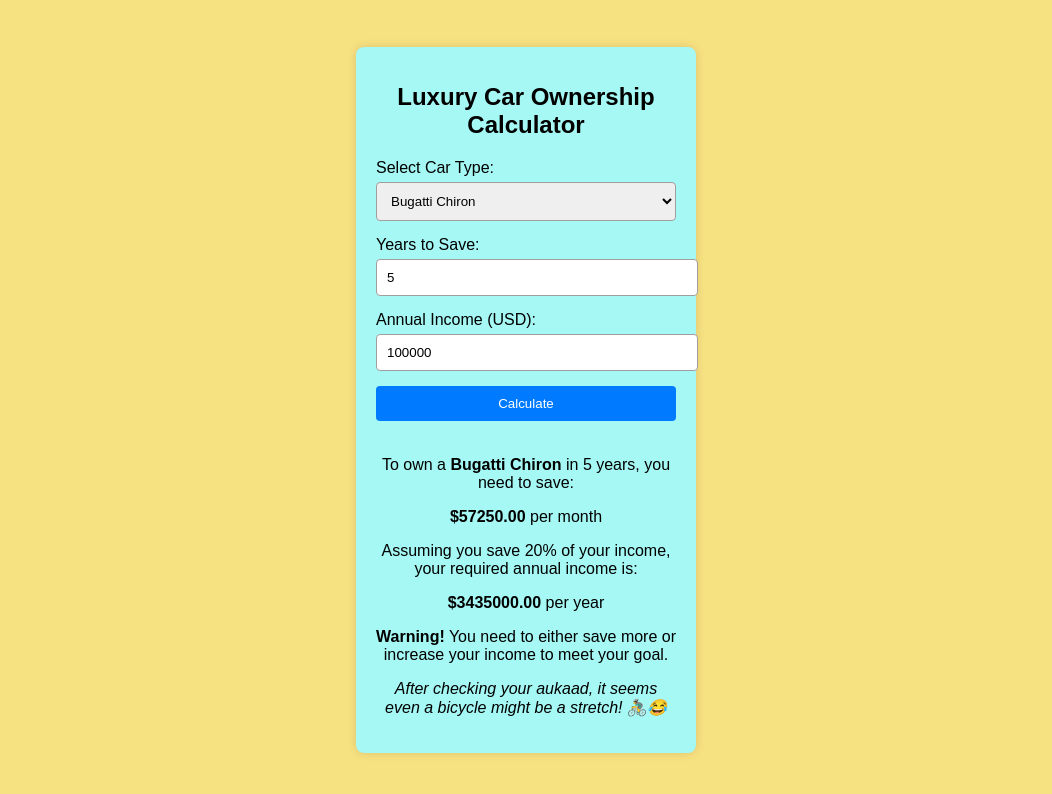
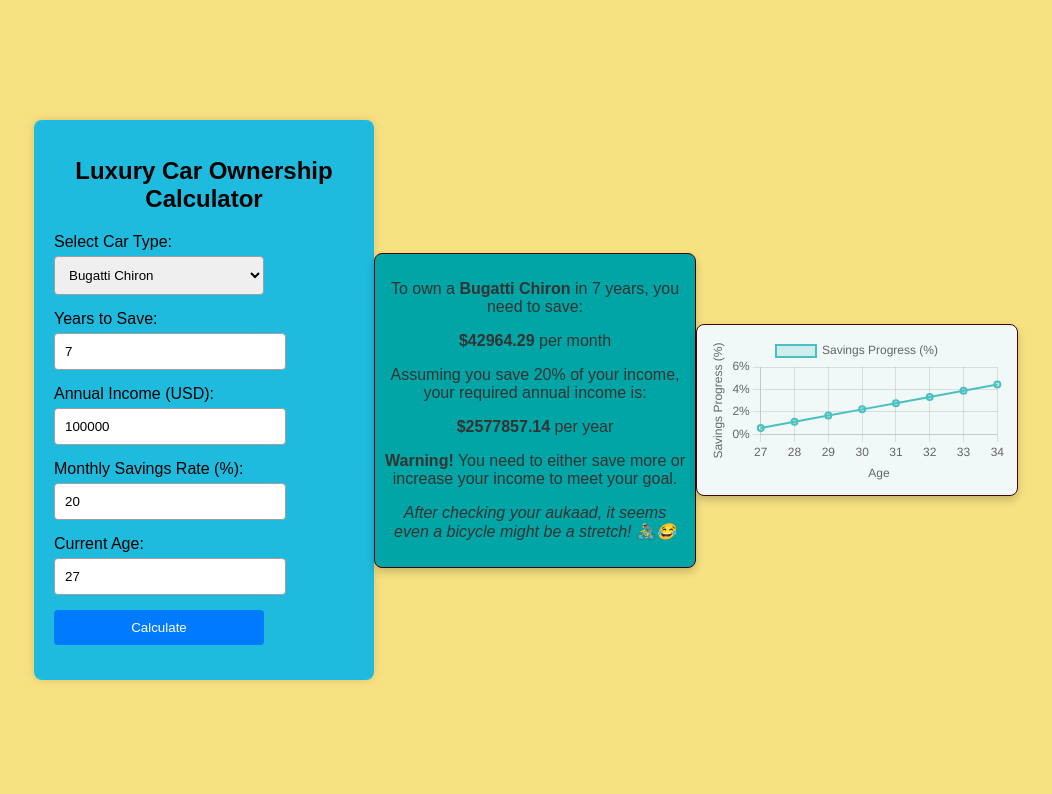
Before and after one commit to abhisekjha/luxury-car-calculator, a plain HTML site: page index.html in a window 1280 px wide. Both pictures are taken after a click on the button "Calculate". Shown: the whole page, without its empty margins (114-1166 px from the left). Drawn offline with nearby package versions, Linux system fonts and the light colour scheme.

Commit message:
updated the frame and made a graph

```diff
--- a/index.html
+++ b/index.html
@@ -6,6 +6,7 @@
     <link rel="stylesheet" href="https://fonts.googleapis.com/css2?family=Material+Symbols+Outlined:opsz,wght,FILL,GRAD@20..48,100..700,0..1,-50..200" />
     <title>Luxury Car Ownership Calculator</title>
     <link rel="stylesheet" href="styles.css">
+    <script src="https://cdn.jsdelivr.net/npm/chart.js"></script>
 </head>
 <body>
     <div class="calculator">
@@ -13,14 +14,24 @@
         <form id="calculatorForm">
             <label for="carType">Select Car Type:</label>
             <select id="carType">
+                <option value="Bugatti Chiron">Bugatti Chiron</option>
+                <option value="Lamborghini Aventador">Lamborghini Aventador</option>
             </select>
             <label for="years">Years to Save:</label>
-            <input type="number" id="years" value="5" min="1">
+            <input type="number" id="years" value="7" min="1">
             <label for="income">Annual Income (USD):</label>
             <input type="number" id="income" value="100000" min="1">
+            <label for="savingsRate">Monthly Savings Rate (%):</label>
+            <input type="number" id="savingsRate" value="20" min="1" max="100">
+            <label for="currentAge">Current Age:</label>
+            <input type="number" id="currentAge" value="27" min="1">
             <button type="button" onclick="calculate()">Calculate</button>
         </form>
-        <div id="result"></div>
+
+    </div>
+    <div id="result"><h2>Result</h2></div>
+    <div id="chart">
+        <canvas id="savingsChart"></canvas>
     </div>
     <script src="script.js"></script>
 </body>
--- a/script.js
+++ b/script.js
@@ -74,6 +74,9 @@
         const carType = document.getElementById('carType').value;
         const years = parseInt(document.getElementById('years').value);
         const income = parseInt(document.getElementById('income').value);
+        const savingsRate = parseInt(document.getElementById('savingsRate').value) / 100;
+        const currentAge = parseInt(document.getElementById('currentAge').value);
+
 
         const prices = {
             "Bugatti Chiron": 3000000,
@@ -133,6 +136,7 @@
 
         const totalCost = prices[carType] + annualCosts[carType] * years;
         const monthlySavings = totalCost / (years * 12);
+        const currentMonthlySavings = (income / 12) * savingsRate;
         const requiredAnnualIncome = monthlySavings * 12 / 0.2;
 
         result = `
@@ -155,4 +159,61 @@
 
 
         document.getElementById('result').innerHTML = result;
+
+
+// Calculate savings over time
+let savings = 0;
+let savingsData = [];
+for (let i = 0; i <= years; i++) {
+    savings += currentMonthlySavings * 12;
+    savingsData.push({
+        age: currentAge + i,
+        savings: savings
+    });
+}
+
+const labels = savingsData.map(data => data.age);
+const dataPoints = savingsData.map(data => (data.savings / totalCost) * 100);
+
+drawChart(labels, dataPoints);
+}
+
+function drawChart(labels, dataPoints) {
+const ctx = document.getElementById('savingsChart').getContext('2d');
+new Chart(ctx, {
+    type: 'line',
+    data: {
+        labels: labels,
+        datasets: [{
+            label: 'Savings Progress (%)',
+            data: dataPoints,
+            backgroundColor: 'rgba(75, 192, 192, 0.2)',
+            borderColor: 'rgba(75, 192, 192, 1)',
+            borderWidth: 2,
+            fill: false
+        }]
+    },
+    options: {
+        scales: {
+            x: {
+                title: {
+                    display: true,
+                    text: 'Age'
+                }
+            },
+            y: {
+                beginAtZero: true,
+                title: {
+                    display: true,
+                    text: 'Savings Progress (%)'
+                },
+                ticks: {
+                    callback: function(value) {
+                        return value + '%';
+                    }
+                }
+            }
+        }
     }
+});
+}
--- a/styles.css
+++ b/styles.css
@@ -10,7 +10,7 @@
 }
 
 .calculator {
-    background: #a5f8f4;
+    background: #1fbbde;
     padding: 20px;
     border-radius: 8px;
     box-shadow: 0 0 10px rgba(62, 3, 3, 0.147);
@@ -38,7 +38,7 @@
     padding: 10px;
     border: 1px solid #a39e9e;
     border-radius: 4px;
-    width: 100%;
+    width: 70%;
 }
 
 button {
@@ -55,7 +55,30 @@
 #result {
     margin-top: 20px;
     font-size: 16px;
+    color: #333;
+    border-radius: 8px;
+    background-color: #02a5a5;
+    padding: 10px;
+    border: 1px solid #440202;
+    box-shadow: 0px 4px 8px rgba(0,0,0,0.2);
+    text-align: center;
+    width: 300px;
 }
+
+#chart {
+    margin-top: 20px;
+    font-size: 16px;
+    color: #140606;
+    border-radius: 8px;
+    background-color: #f0f8f8;
+    padding: 10px;
+    border: 1px solid #440202;
+    box-shadow: 0px 4px 8px rgba(0,0,0,0.2);
+    text-align: center;
+    width: 300px;
+
+}
+
 .calculator-display {
     font-family: 'FontName', monospace;
 }
```
